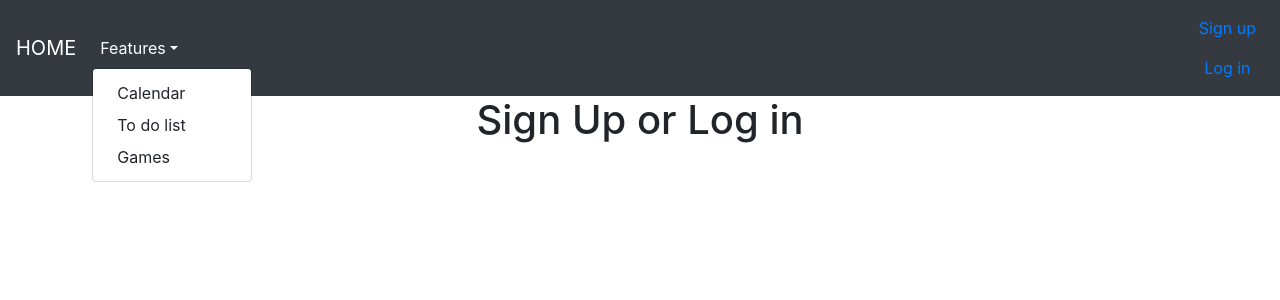
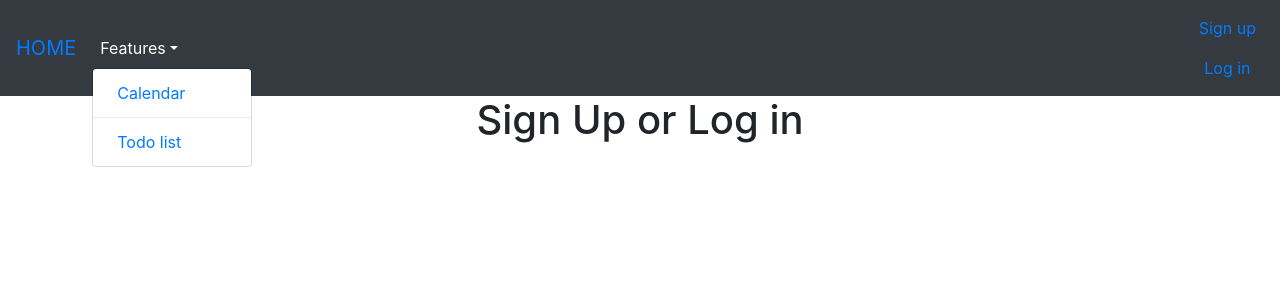
Before and after one commit to gijsmaas82/homeApp-client, a React (Create React App) app: page / in a window 1280 px wide. Both pictures are taken after a click on the button "Features". Shown: the top 300 px of the page. Built offline with nearby package versions, Linux system fonts and the light colour scheme.

Commit message:
Link to calendar and to do list

```diff
--- a/src/components/Header/Header.js
+++ b/src/components/Header/Header.js
@@ -9,18 +9,16 @@ export default class Header extends Component {
     return (
       <div className="header">
         <Navbar collapseOnSelect expand="lg" bg="dark" variant="dark">
-          <Navbar.Brand href="/">HOME</Navbar.Brand>
+          <Navbar.Brand><Link to="/" >HOME</Link></Navbar.Brand>
           <Navbar.Toggle aria-controls="responsive-navbar-nav" />
           <Navbar.Collapse id="responsive-navbar-nav">
             <Nav className="mr-auto">
               {/* <Nav.Link href="#features">Features</Nav.Link>
               <Nav.Link href="#pricing">Pricing</Nav.Link> */}
               <NavDropdown title="Features" id="collapsible-nav-dropdown">
-                <NavDropdown.Item href="calendar">Calendar</NavDropdown.Item>
-                <NavDropdown.Item href="todolist">To do list</NavDropdown.Item>
-                <NavDropdown.Item href="/">Games</NavDropdown.Item>
-                {/* <NavDropdown.Divider />
-                <NavDropdown.Item href="#action/3.4">Separated link</NavDropdown.Item> */}
+                <NavDropdown.Item><Link to="calendar" >Calendar</Link></NavDropdown.Item>
+                <NavDropdown.Divider />
+                <NavDropdown.Item><Link to="todolist" >Todo list</Link></NavDropdown.Item>
               </NavDropdown>
             </Nav>
             <Nav>
```
